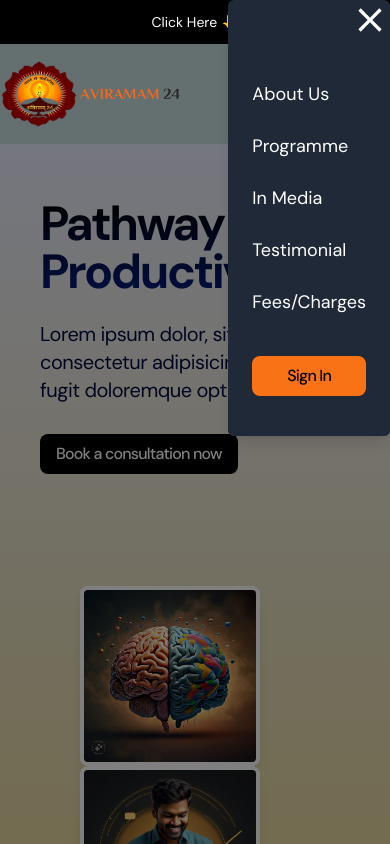
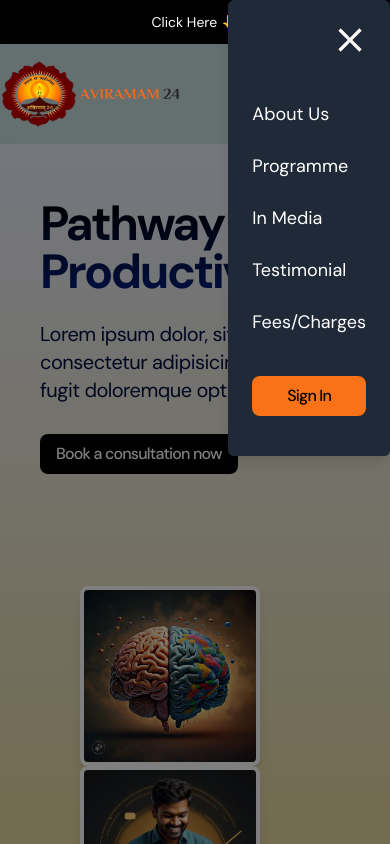
Before and after one commit to thisissuman/aviramana-24, a Next.js app: page / in a window 390 px wide. Both pictures are taken after a click on the button "Open Menu". Shown: the top 844 px of the page. Built offline with nearby package versions, Linux system fonts and the light colour scheme.

Commit message:
header fix

```diff
--- a/src/app/sections/Header.tsx
+++ b/src/app/sections/Header.tsx
@@ -139,7 +139,7 @@ const Header = () => {
             >
               <div className="flex justify-end">
                 <IoMdClose
-                  className="h-10 w-10 text-white "
+                  className="h-10 w-10 text-white mr-5 mt-5"
                   onClick={() => setMenuOpen(!menuOpen)}
                 />
               </div>
```
